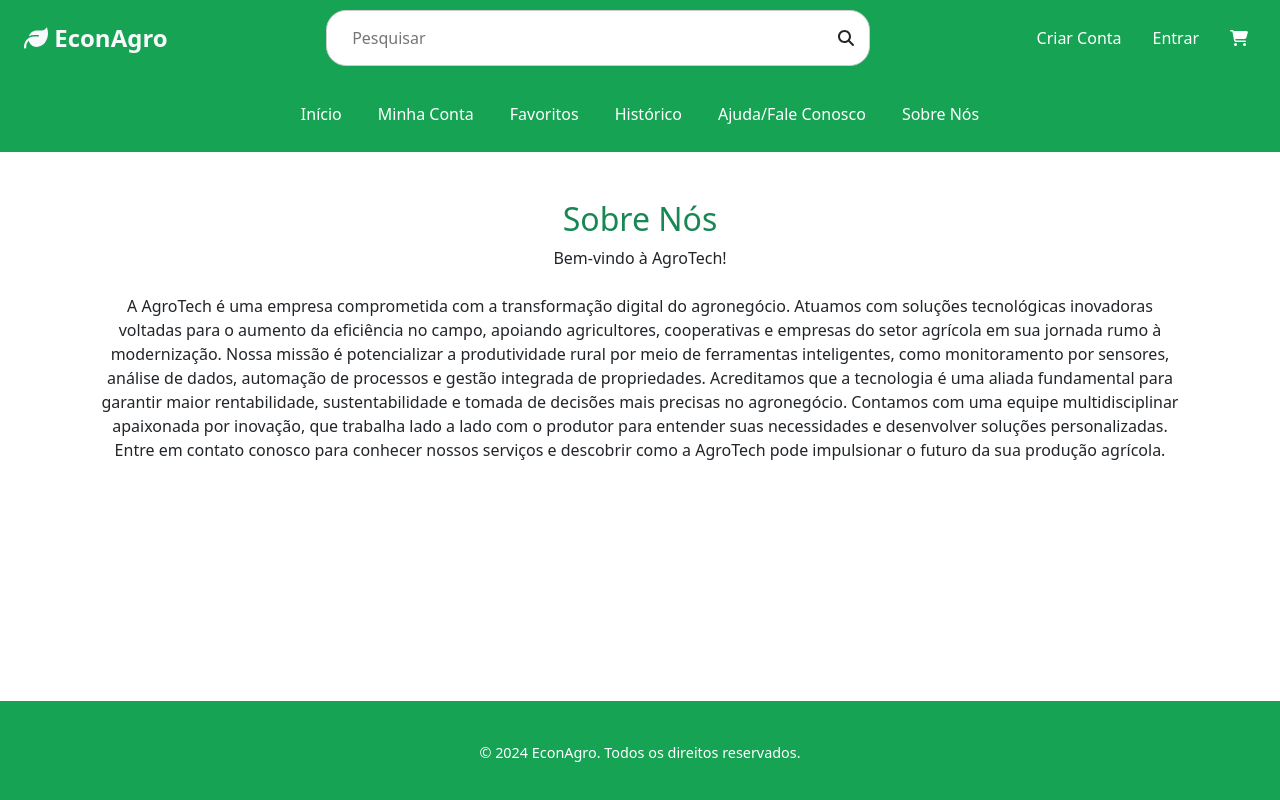
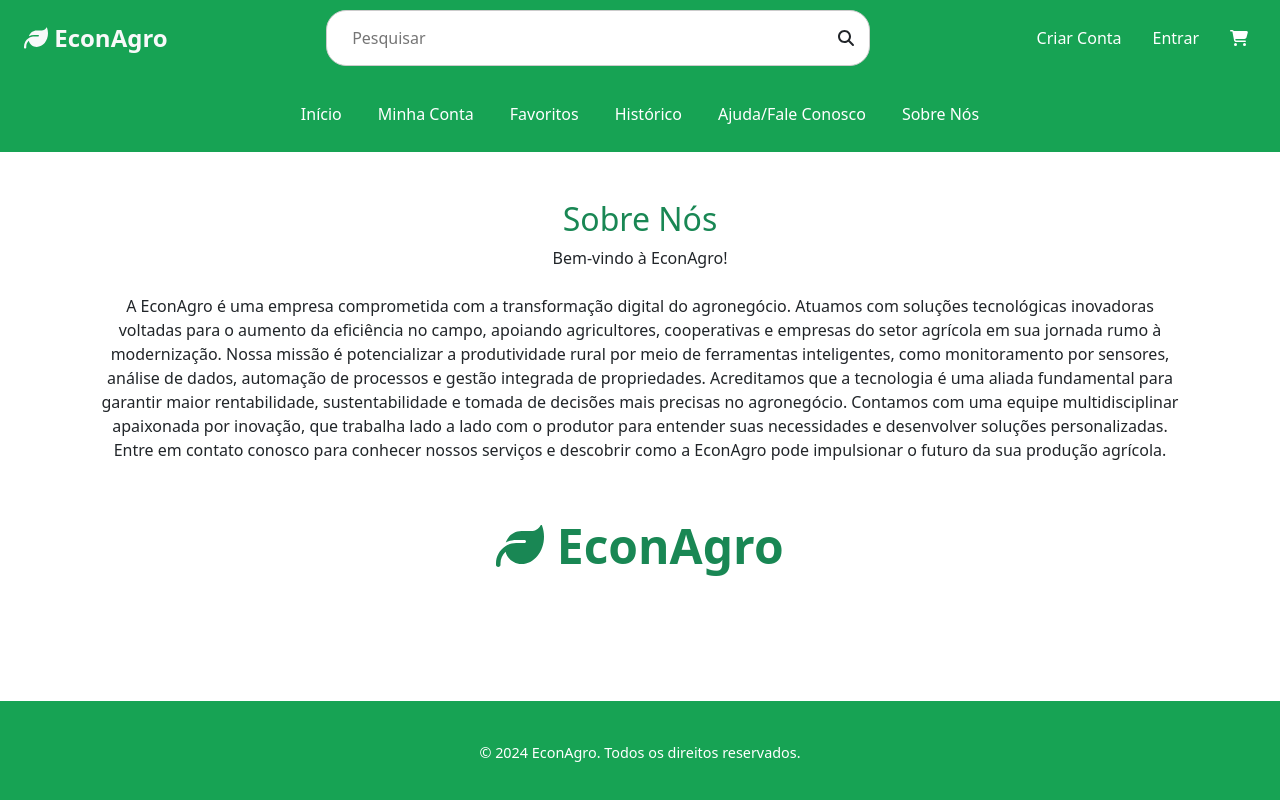
Before and after one commit to CaiqueAzevedo65/EconAgro, a React (Create React App) app in the folder techagro/: page /aboutus in a window 1280 px wide. Built offline with nearby package versions, Linux system fonts and the light colour scheme.

Commit message:
[Caique - Adição de formatações e logo no "Sobre Nós"]

```diff
--- a/techagro/src/Styles/Footer.css
+++ b/techagro/src/Styles/Footer.css
@@ -8,13 +8,11 @@
 
 .footer{
     color: #fff; /* Cor do texto */
-    padding: 20px 0; /* Reduzido para diminuir a altura do footer */
-    margin-top: auto; /* Ajuste a margem superior conforme necessário */
+    padding: 20px; /* Reduzido para diminuir a altura do footer */
     font-size: 0.9rem; /* Tamanho da fonte reduzido */
     bottom: 0; /* Coloca o footer no fundo */
     width: 100%; /* Garante que ocupe toda a largura */
 }
-
 
 
 /* Fundo */
--- a/techagro/src/Styles/SobreNos.css
+++ b/techagro/src/Styles/SobreNos.css
@@ -1,7 +1,7 @@
 :root {
     --color-green: #17A354;
     --color-light: #ffffff;
-    --font-body: "Lora", serif;
+    --font-body: "Quicksand", serif;
 }
 
 .sobre-nos {
@@ -21,3 +21,10 @@
     line-height: 1.6;
     margin-bottom: 1rem;
 }
+
+.logo-text {
+    font-size: xxx-large;
+    font-weight: bold;
+    color: var(--color-light);
+    white-space: nowrap;
+}
--- a/techagro/src/components/SobreNos.js
+++ b/techagro/src/components/SobreNos.js
@@ -1,5 +1,7 @@
 import React from 'react';
 import '../Styles/SobreNos.css';
+import { FontAwesomeIcon } from '@fortawesome/react-fontawesome'; // Importa o componente FontAwesomeIcon
+import { faCartShopping, faLeaf, faMagnifyingGlass } from '@fortawesome/free-solid-svg-icons'; // Importa ícones específicos do FontAwesome
 
 const SobreNos = () => {
     return (
@@ -7,16 +9,23 @@ const SobreNos = () => {
             <section id="sobre-nos" className="mb-8">
                 <h2 className="text-center text-success">Sobre Nós</h2>
                 <p className="text-center mb-4">
-                    Bem-vindo à AgroTech!
+                    Bem-vindo à EconAgro!
                 </p>
                 <div className="row">
                     <div>
                         <p>
-                        A AgroTech é uma empresa comprometida com a transformação digital do agronegócio. Atuamos com soluções tecnológicas inovadoras voltadas para o aumento da eficiência no campo, apoiando agricultores, cooperativas e empresas do setor agrícola em sua jornada rumo à modernização.
+                        A EconAgro é uma empresa comprometida com a transformação digital do agronegócio. Atuamos com soluções tecnológicas inovadoras voltadas para o aumento da eficiência no campo, apoiando agricultores, cooperativas e empresas do setor agrícola em sua jornada rumo à modernização.
                         Nossa missão é potencializar a produtividade rural por meio de ferramentas inteligentes, como monitoramento por sensores, análise de dados, automação de processos e gestão integrada de propriedades. Acreditamos que a tecnologia é uma aliada fundamental para garantir maior rentabilidade, sustentabilidade e tomada de decisões mais precisas no agronegócio.
                         Contamos com uma equipe multidisciplinar apaixonada por inovação, que trabalha lado a lado com o produtor para entender suas necessidades e desenvolver soluções personalizadas.
-                        Entre em contato conosco para conhecer nossos serviços e descobrir como a AgroTech pode impulsionar o futuro da sua produção agrícola.
+                        Entre em contato conosco para conhecer nossos serviços e descobrir como a EconAgro pode impulsionar o futuro da sua produção agrícola.
                         </p>
+
+                        {/* Logo como texto */}
+                        <div className="logo-text text-center mt-5">
+                            <span className="text-success">
+                                <FontAwesomeIcon icon={faLeaf} /> EconAgro
+                            </span>
+                        </div>
                     </div>
                 </div>
             </section>
--- a/techagro/src/pages/Conteudo.js
+++ b/techagro/src/pages/Conteudo.js
@@ -6,7 +6,6 @@ export default function Conteudo({ categoria, voltar }) {
   return (
     <div className="conteudo-container">
       <h2>{categoria}</h2>
-      <p>Aqui está o conteúdo relacionado a {categoria}.</p>
 
 
       <Produtos category={categoria} />
--- a/techagro/src/routes/Routes.js
+++ b/techagro/src/routes/Routes.js
@@ -13,7 +13,7 @@ function Rotas() {
     return (
         <BrowserRouter>
             <Header />
-            <div className="main-content">
+            <div className="main-content" style={{ flexGrow: 1 }}>
                 <Routes>
                     <Route path="/login" element={<Login />} />
                     <Route path="/" element={<Categorias />} />
```
